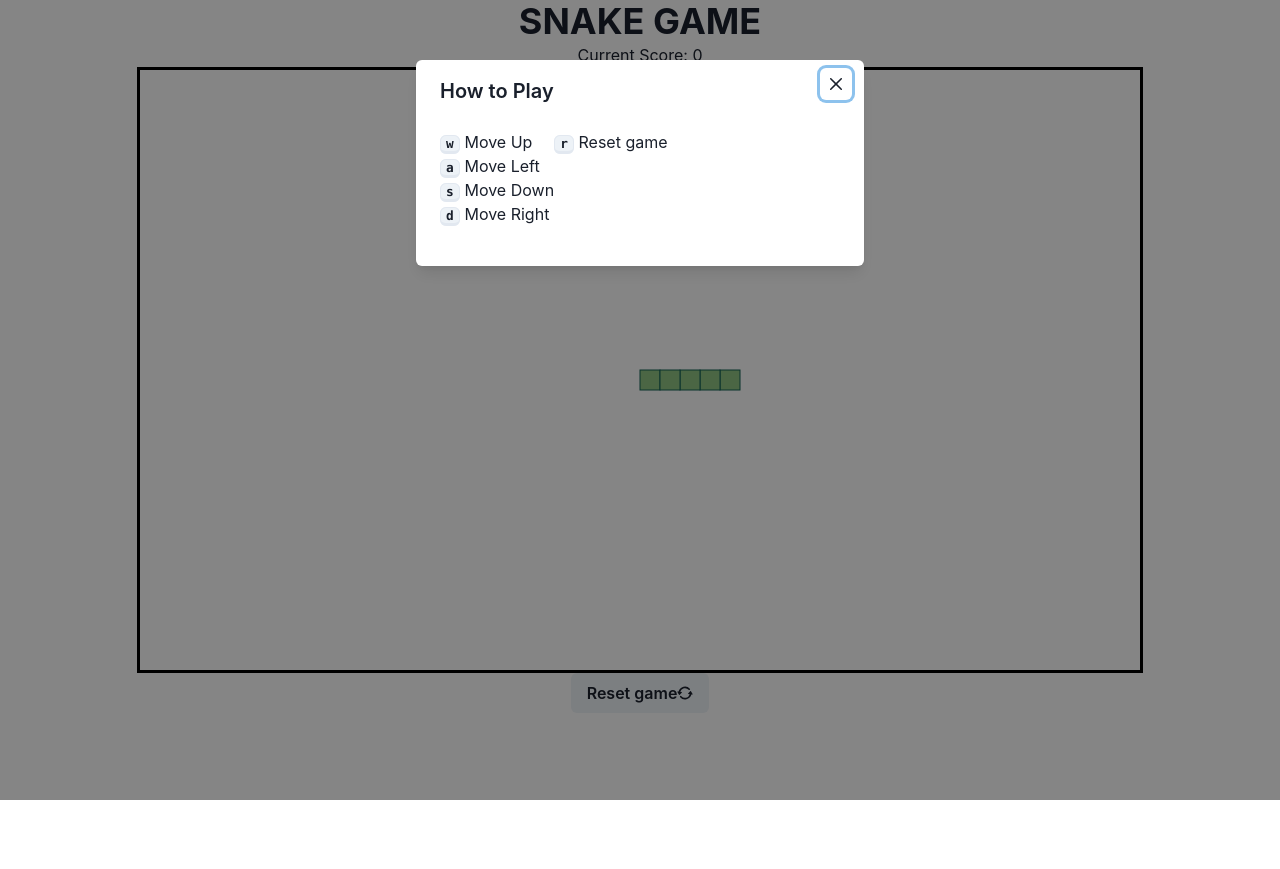
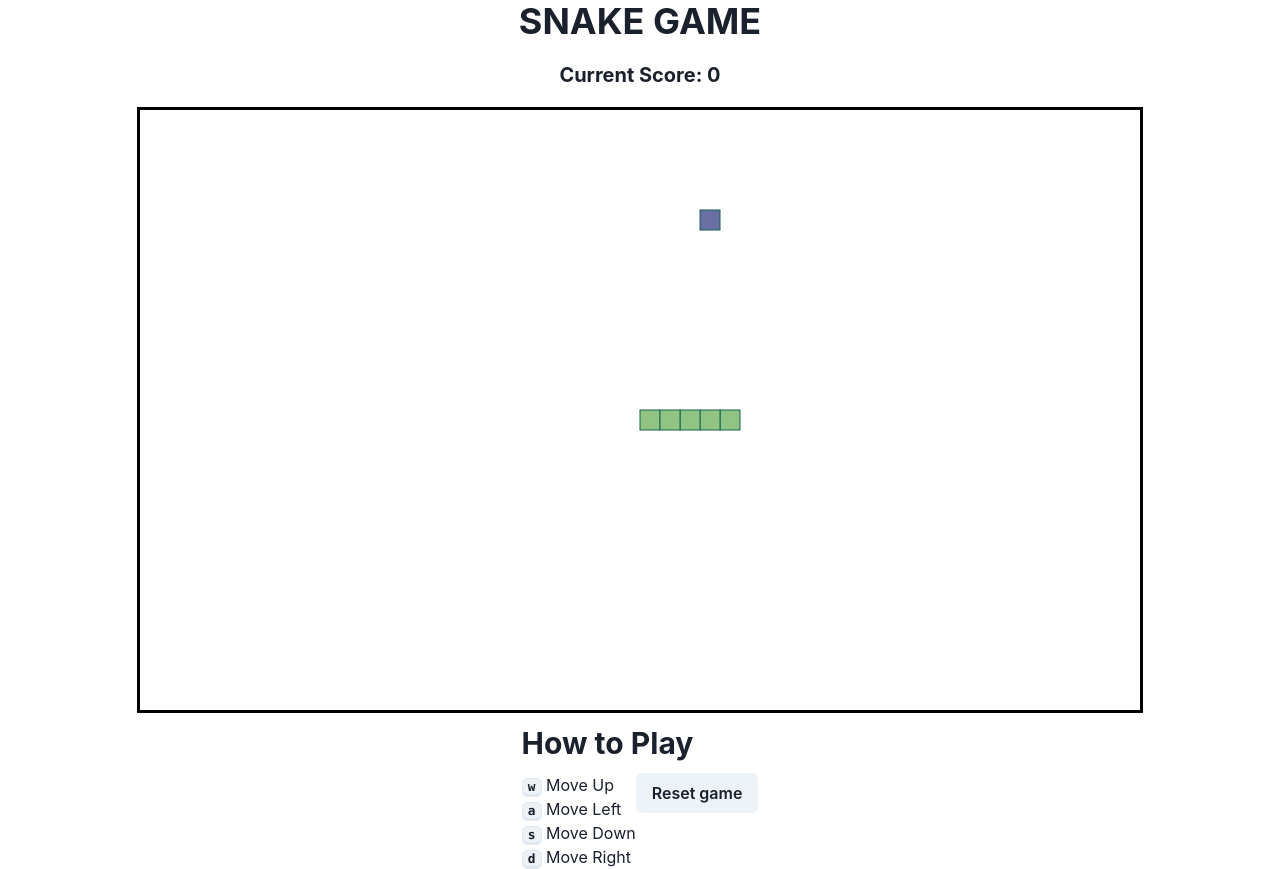
Before and after one commit to keyurparalkar/snake-game, a React (Create React App) app: page / in a window 1280 px wide. Before the commit the page ends 800 px from the top, so only its background shows below. Built offline with nearby package versions, Linux system fonts and the light colour scheme.

Commit message:
refactor: moved the resetBoard function to Instruction; Changed styles

```diff
--- a/src/App.tsx
+++ b/src/App.tsx
@@ -1,7 +1,6 @@
 import { ChakraProvider, Container, Heading } from "@chakra-ui/react";
 import { Provider } from "react-redux";
 import CanvasBoard from "./components/CanvasBoard";
-import Instruction from "./components/Instructions";
 import ScoreCard from "./components/ScoreCard";
 import store from "./store";
 
@@ -10,10 +9,9 @@ const App = () => {
     <Provider store={store}>
       <ChakraProvider>
         <Container maxW="container.lg" centerContent>
-          <Heading>SNAKE GAME</Heading>
+          <Heading as="h1" size="xl">SNAKE GAME</Heading>
           <ScoreCard />
           <CanvasBoard height={600} width={1000} />
-          <Instruction/>
         </Container>
       </ChakraProvider>
     </Provider>
--- a/src/components/CanvasBoard.tsx
+++ b/src/components/CanvasBoard.tsx
@@ -1,5 +1,3 @@
-import { Button } from "@chakra-ui/react";
-import { RepeatIcon } from '@chakra-ui/icons';
 import React, { useCallback, useEffect, useRef, useState } from "react";
 import { useDispatch, useSelector } from "react-redux";
 import {
@@ -11,7 +9,7 @@ import {
   MOVE_UP,
   resetGame,
   scoreUpdates,
-  stopGame,
+  stopGame
 } from "../store/actions";
 import { IGlobalState } from "../store/reducers";
 import {
@@ -19,8 +17,9 @@ import {
   drawObject,
   generateRandomPosition,
   hasSnakeCollided,
-  IObjectBody,
+  IObjectBody
 } from "../utils";
+import Instruction from "./Instructions";
 
 export interface ICanvasBoard {
   height: number;
@@ -33,7 +32,6 @@ const CanvasBoard = ({ height, width }: ICanvasBoard) => {
     (state: any) => state.disallowedDirection
   );
 
-  // const [ds, setDs] = useState<string>("");
   const [gameEnded, setGameEnded] = useState<boolean>(false);
   const [pos, setPos] = useState<IObjectBody>(
     generateRandomPosition(width - 20, height - 20)
@@ -90,7 +88,11 @@ const CanvasBoard = ({ height, width }: ICanvasBoard) => {
     dispatch(scoreUpdates("RESET_SCORE"));
     clearCanvas(context);
     drawObject(context, snake1, "#91C483");
-    drawObject(context, [generateRandomPosition(width - 20, height - 20)], "#676FA3"); //Draws object randomly
+    drawObject(
+      context,
+      [generateRandomPosition(width - 20, height - 20)],
+      "#676FA3"
+    ); //Draws object randomly
     window.addEventListener("keypress", handleKeyEvents);
   }, [context, dispatch, handleKeyEvents, height, snake1, width]);
 
@@ -123,10 +125,10 @@ const CanvasBoard = ({ height, width }: ICanvasBoard) => {
 
     if (
       hasSnakeCollided(snake1, snake1[0]) ||
-      (snake1[0].x >= width ||
-        snake1[0].x <= 0 ||
-        snake1[0].y <= 0 ||
-        snake1[0].y >= height)
+      snake1[0].x >= width ||
+      snake1[0].x <= 0 ||
+      snake1[0].y <= 0 ||
+      snake1[0].y >= height
     ) {
       setGameEnded(true);
       dispatch(stopGame());
@@ -152,7 +154,7 @@ const CanvasBoard = ({ height, width }: ICanvasBoard) => {
         width={width}
         height={height}
       />
-      <Button onClick={() => resetBoard()}>Reset game<RepeatIcon /></Button>
+      <Instruction resetBoard={resetBoard}/>
     </>
   );
 };
--- a/src/components/Instructions.tsx
+++ b/src/components/Instructions.tsx
@@ -1,23 +1,14 @@
-import {
-    Flex, Kbd, Modal, ModalBody,
-    ModalCloseButton, ModalContent, ModalFooter, ModalHeader, ModalOverlay, useDisclosure
-} from "@chakra-ui/react";
-import { useEffect } from "react";
+import { Box, Button, Flex, Heading, Kbd } from "@chakra-ui/react";
 
-const Instruction = () => {
-  const { isOpen, onOpen, onClose } = useDisclosure();
-
-  useEffect(() => {
-    onOpen();
-  }, [onOpen]);
-  return (
-    <Modal isOpen={isOpen} onClose={onClose}>
-      <ModalOverlay />
-      <ModalContent>
-        <ModalHeader>How to Play</ModalHeader>
-        <ModalCloseButton />
-        <ModalBody>
-          <Flex flexDirection="row">
+export interface IInstructionProps {
+  resetBoard: () => void;
+}
+const Instruction = ({ resetBoard }: IInstructionProps) => (
+  <Box mt={3}>
+    <Heading as="h6" size="lg">
+      How to Play
+    </Heading>
+    <Flex flexDirection="row" mt={3}>
       <Flex flexDirection={"column"}>
         <span>
           <Kbd>w</Kbd> Move Up
@@ -33,17 +24,10 @@ const Instruction = () => {
         </span>
       </Flex>
       <Flex flexDirection="column">
-              <span>
-                <Kbd>r</Kbd> Reset game
-              </span>
+        <Button onClick={() => resetBoard()}>Reset game</Button>
       </Flex>
     </Flex>
-        </ModalBody>
-
-        <ModalFooter />
-      </ModalContent>
-    </Modal>
+  </Box>
 );
-};
 
 export default Instruction;
--- a/src/components/ScoreCard.tsx
+++ b/src/components/ScoreCard.tsx
@@ -1,10 +1,11 @@
+import { Heading } from "@chakra-ui/react";
 import { useSelector } from "react-redux";
 import { IGlobalState } from "../store/reducers";
 
 const ScoreCard = () => {
     const score = useSelector((state: IGlobalState) => state.score);
     return (
-        <h4>Current Score: {score}</h4>
+        <Heading as="h2" size="md" mt={5} mb={5}>Current Score: {score}</Heading>
     );
 }
 
```
Lines whose indentation alone changed are shown as unchanged.
